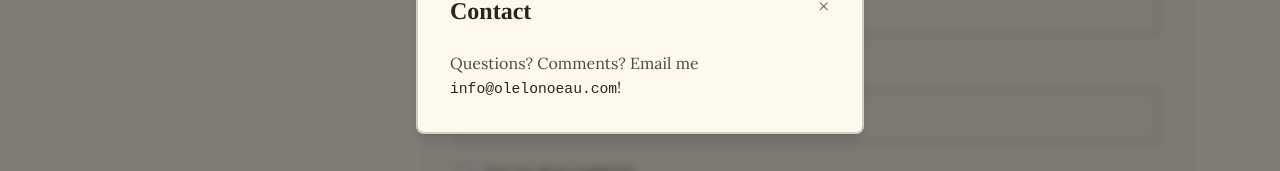
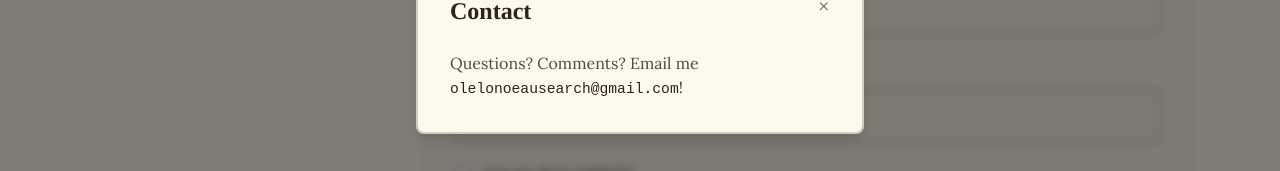
Before and after one commit to leilow/olelo-noeau-search, a Next.js app: page / in a window 1280 px wide. Both pictures are taken after a click on the button "Contact". Shown: the part 1258-1429 px from the top of the page. Built offline with nearby package versions, Linux system fonts and the light colour scheme; no server answers; a web font is replaced by a local one.

Commit message:
update email

```diff
--- a/components/nav/ContactModal.tsx
+++ b/components/nav/ContactModal.tsx
@@ -46,11 +46,11 @@ export default function ContactModal({ isOpen, onClose }: ContactModalProps) {
           <p className="text-text/80">
             Questions? Comments? Email me{' '}
             <a
-              href="mailto:info@olelonoeau.com"
+              href="mailto:olelonoeausearch@gmail.com"
               className="link-text hover:underline"
               style={{ color: '#2c2416' }}
             >
-              info@olelonoeau.com
+              olelonoeausearch@gmail.com
             </a>
             !
           </p>
--- a/components/phrase/EditModal.tsx
+++ b/components/phrase/EditModal.tsx
@@ -51,11 +51,11 @@ export default function EditModal({ isOpen, onClose, phraseNumber }: EditModalPr
             Email us to suggest an edit for phrase #{phraseNumber}:
           </p>
           <a
-            href={`mailto:info@olelonoeau.com?subject=${emailSubject}&body=${emailBody}`}
+            href={`mailto:olelonoeausearch@gmail.com?subject=${emailSubject}&body=${emailBody}`}
             className="link-text text-lg hover:underline block"
             style={{ color: '#2c2416' }}
           >
-            info@olelonoeau.com
+            olelonoeausearch@gmail.com
           </a>
         </div>
       </div>
```
